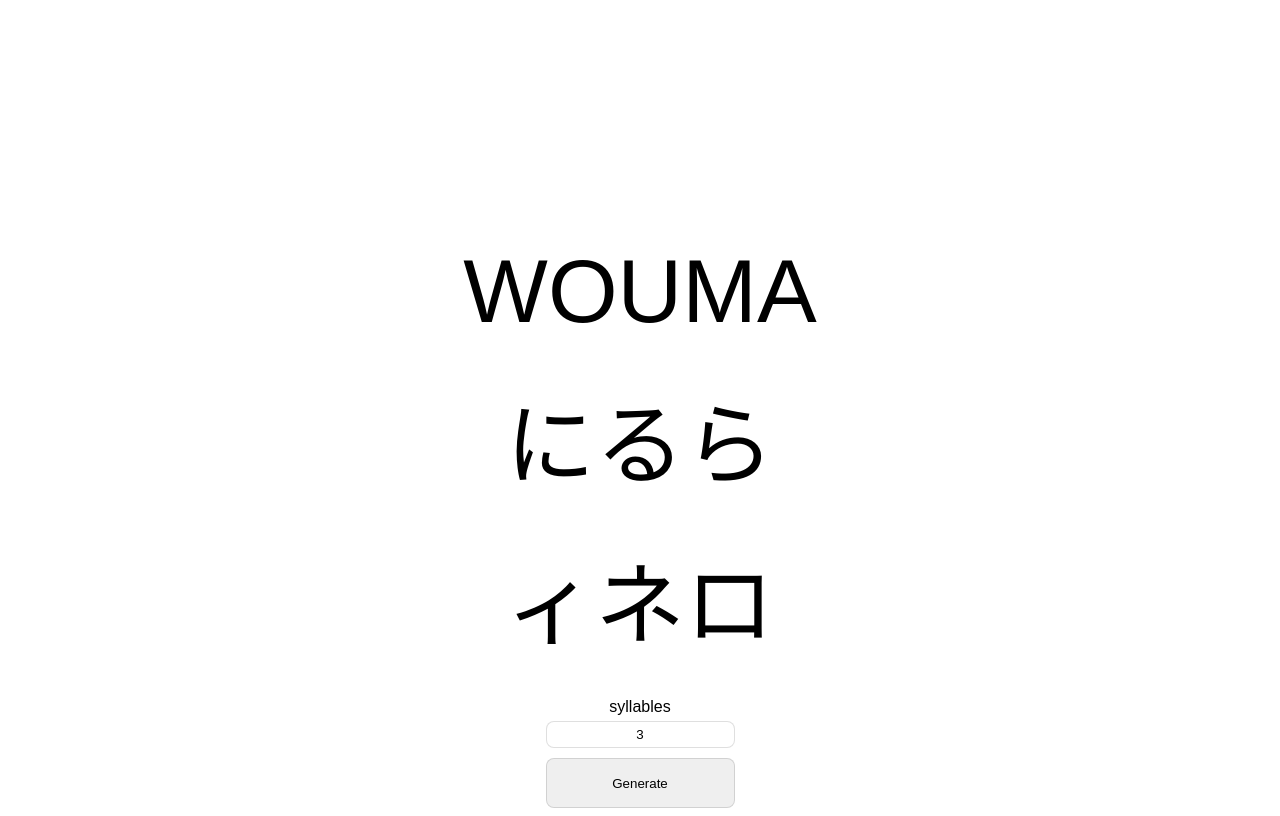
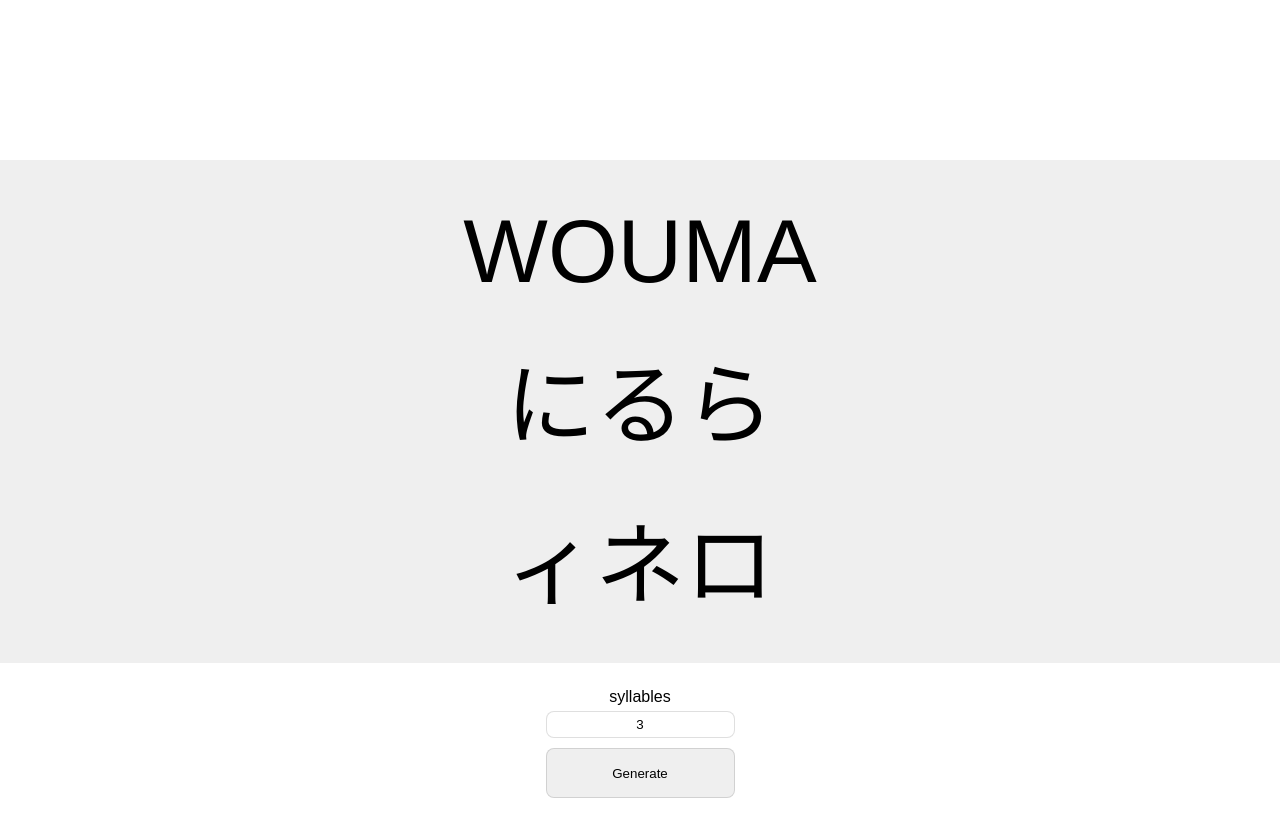
Before and after one commit to 45P3R4/japanese-word-generator, a plain HTML site: page index.html in a window 1280 px wide. Drawn offline with Linux system fonts and the light colour scheme.

Commit message:
change style

```diff
--- a/style.css
+++ b/style.css
@@ -1,5 +1,6 @@
 body {
-    margin-top: 30vh;
+    margin: 0;
+    margin-top: 20vh;
     font-family: sans-serif;
 }
 
@@ -40,8 +41,11 @@ input {
 }
 
 .words-container {
-    width: fit-content;
+    width: 100vw;
+    padding: 10px 0;
     margin: 0 auto;
+    margin-bottom: 20px;
+    background-color: #00000010;
 }
 
 .input-container {
```
